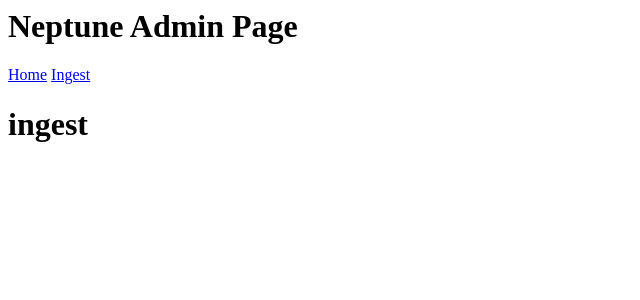
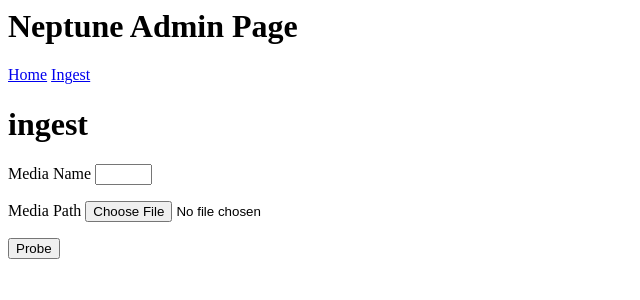
Before and after one commit to dan-Quix0te/neptune, a Flask app: page /ingest in a window 1280 px wide. Shown: the top 300 px of the page, without its empty margins (0-640 px from the left). Run offline with Flask 2, Linux system fonts and the light colour scheme.

Commit message:
ingest page forms

```diff
--- /dev/null
+++ b/app/main/forms.py
@@ -0,0 +1,9 @@
+from flask_wtf import FlaskForm
+from wtforms import StringField, FileField, SubmitField
+from wtforms.validators import ValidationError, DataRequired
+
+
+class ingestMediaForm(FlaskForm):
+    name = StringField('Media Name', validators=[DataRequired()])
+    path = FileField('Media Path', validators=[DataRequired()])
+    submit = SubmitField('Probe')
--- a/app/main/routes.py
+++ b/app/main/routes.py
@@ -1,18 +1,17 @@
+from flask import render_template
+
 from app.main import main
-from flask import render_template
-import os
-import subprocess
-
-
+from app.main.forms import ingestMediaForm
 
 
 @main.route('/')
 def index():
     return render_template('index.html', title='Home')
 
-@main.route('/ingest')
+@main.route('/ingest', methods=['GET','POST'])
 def ingest():
-    return render_template('ingest.html', title='ingest')
+    form = ingestMediaForm()
+    return render_template('ingest.html', title='ingest', form=form)
 
 
 
--- a/app/templates/ingest.html
+++ b/app/templates/ingest.html
@@ -2,6 +2,17 @@
 {% block content %}
     <h1>ingest</h1>
 
+    <form action="" method="post" novalidate>
+            {{ form.hidden_tag() }}
 
+            <p>
+            {{ form.name.label }}
+            {{ form.name(size=4)}}
+            </p>
+            <p>
+            {{ form.path.label }}
+            {{ form.path(size=4)}}
+            </p>
+            <p>{{ form.submit() }} </p>
 
 {% endblock %}
```
